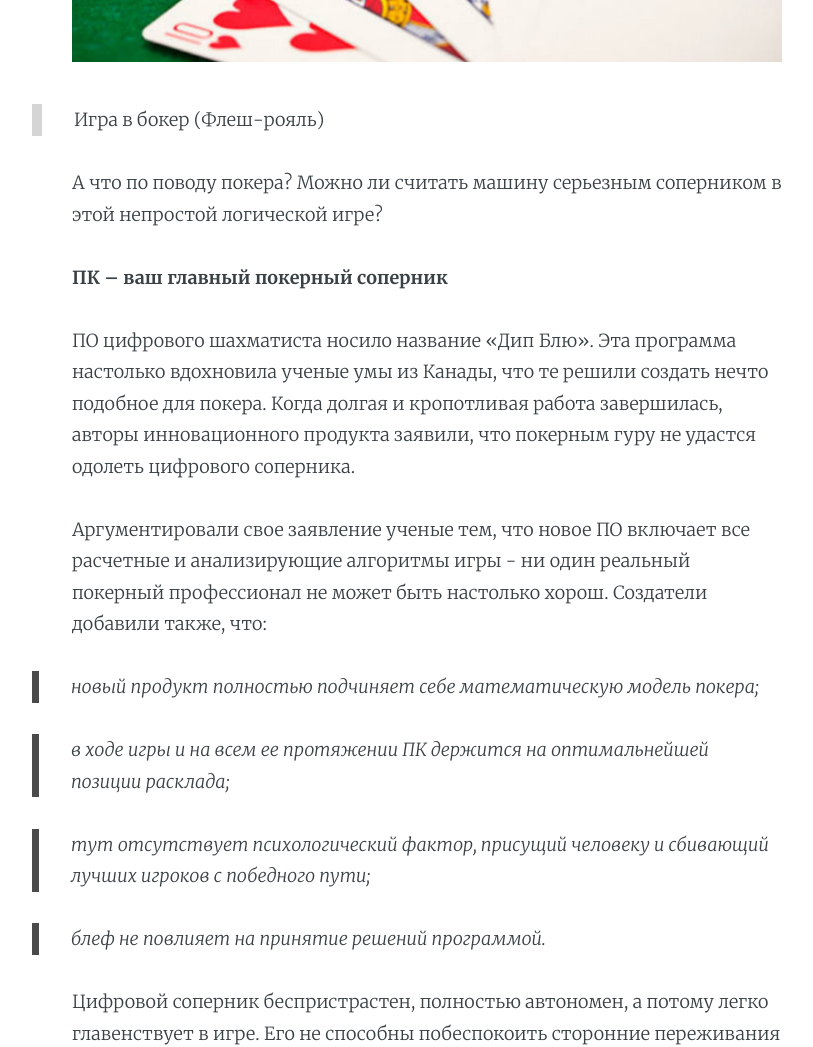
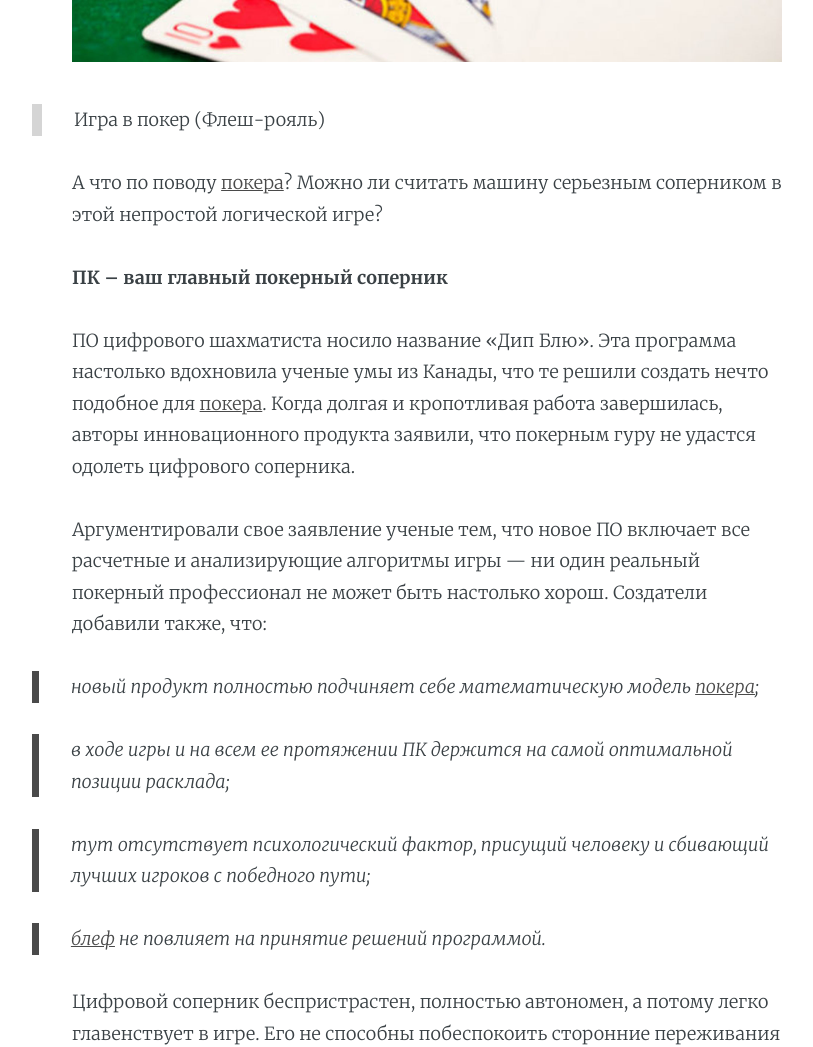
Before and after one commit to calmmoney/calmmoney.github.io, a Jekyll site: the page built from _posts/2019-02-07-poker-new-program.md, in a window 1280 px wide and 1400 px high, scrolled down 702 px. Shown: the part 152-1199 px from the top of the window, without its empty margins (213-1026 px from the left). Built offline with Jekyll 4.4.1, drawn with Linux system fonts in a browser that asks for light colours; nearby versions of some CDN libraries; some of the changed text lies outside the part shown.

Commit message:
Update from Forestry.io Anastasiya Ilina updated _posts/2019-02-07-poker-new-program.md

```diff
--- a/_posts/2019-02-07-poker-new-program.md
+++ b/_posts/2019-02-07-poker-new-program.md
@@ -13,23 +13,23 @@ author: Fishka
 
 Компьютер никогда не сможет обыграть реального соперника в [шахматы](https://www.chess.com/ru/play/computer "шахматы"). Так когда-то считали, а потом предложили шахматным чемпионам сразиться с программой. Успех цифрового соперника было сложно отрицать.
 
-{% include image.html url="/assets/images/5.jpg" width="100%" description="Игра в бокер (Флеш-рояль)" %}
+{% include image.html url="/assets/images/5.jpg" width="100%" description="Игра в покер (Флеш-рояль)" %}
 
-А что по поводу покера? Можно ли считать машину серьезным соперником в этой непростой логической игре?
+А что по поводу [покера](https://ru.wikipedia.org/wiki/%D0%9F%D0%BE%D0%BA%D0%B5%D1%80 "покера")? Можно ли считать машину серьезным соперником в этой непростой логической игре?
 
 **ПК – ваш главный покерный соперник**
 
-ПО цифрового шахматиста носило название «Дип Блю». Эта программа настолько вдохновила ученые умы из Канады, что те решили создать нечто подобное для покера. Когда долгая и кропотливая работа завершилась, авторы инновационного продукта заявили, что покерным гуру не удастся одолеть цифрового соперника.
+ПО цифрового шахматиста носило название «Дип Блю». Эта программа настолько вдохновила ученые умы из Канады, что те решили создать нечто подобное для [покера](https://vulkansite.net/game/y-table-joker-card-poker "покера"). Когда долгая и кропотливая работа завершилась, авторы инновационного продукта заявили, что покерным гуру не удастся одолеть цифрового соперника.
 
-Аргументировали свое заявление ученые тем, что новое ПО включает все расчетные и анализирующие алгоритмы игры - ни один реальный покерный профессионал не может быть настолько хорош.  Создатели добавили также, что:
+Аргументировали свое заявление ученые тем, что новое ПО включает все расчетные и анализирующие алгоритмы игры — ни один реальный покерный профессионал не может быть настолько хорош.  Создатели добавили также, что:
 
-> новый продукт полностью подчиняет себе математическую модель покера;
+> новый продукт полностью подчиняет себе математическую модель [покера](https://vulkansite.net/game/y-novomatic-american-poker-ii "покера");
 
-> в ходе игры и на всем ее протяжении ПК держится на оптимальнейшей позиции расклада;
+> в ходе игры и на всем ее протяжении ПК держится на самой оптимальной позиции расклада;
 
 > тут отсутствует психологический фактор, присущий человеку и сбивающий лучших игроков с победного пути;
 
-> блеф не повлияет на принятие решений программой.
+> [блеф](https://ru.wikipedia.org/wiki/%D0%91%D0%BB%D0%B5%D1%84 "блеф") не повлияет на принятие решений программой.
 
 Цифровой соперник беспристрастен, полностью автономен, а потому легко главенствует в игре. Его не способны побеспокоить сторонние переживания и бытовые трудности, что характерно для человеческого оппонента.
 
```
Also changed, not shown: other parts of _posts/2019-02-07-poker-new-program.md (+2 -2 lines).
